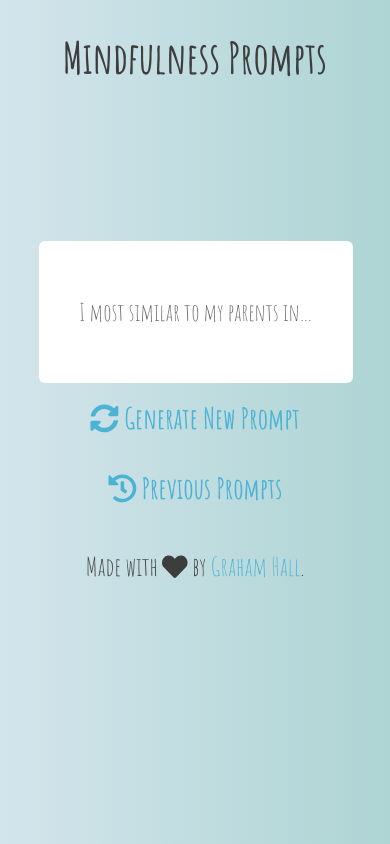
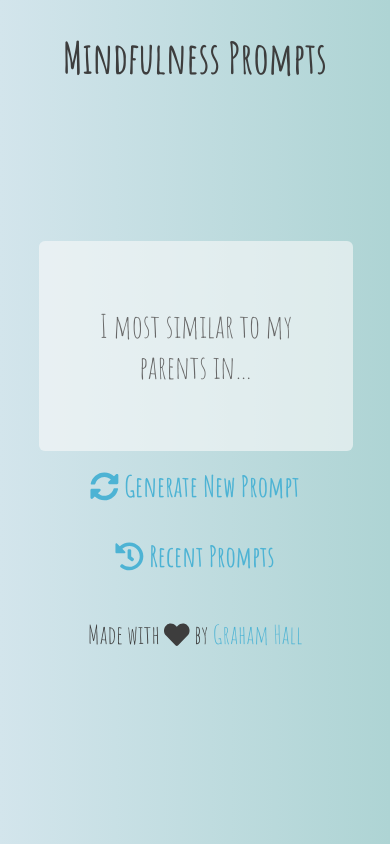
Before and after one commit to ghall89/journal-prompts, a React (Create React App) app: page / in a window 390 px wide. Built offline with nearby package versions, Linux system fonts and the light colour scheme.

Commit message:
design tweaks

```diff
--- a/src/App.css
+++ b/src/App.css
@@ -31,6 +31,13 @@ h3 {
 	text-align: center;
 }
 
+/* Lists */
+
+ul {
+	font-size: 2rem;
+	list-style: none;
+}
+
 /* Background Image */
 
 .backdrop {
@@ -59,7 +66,7 @@ h3 {
 }
 
 .card {
-	background: white;
+	background: rgba(250, 250, 250, 0.6);
 	padding: 2rem;
 	border-radius: 6px;
 	box-shadow: rgba(100, 100, 111, 0.2) 0px 7px 29px 0px;
@@ -85,11 +92,12 @@ button {
 	border: none;
 	color: rgb(77 179 212);
 	font-size: 1.8rem;
-	transition: color 0.1s;
+	transition: transform 0.3s;
 }
 
 button:hover {
 	color: rgb(84 194 230);
+	transform: scale(1.1);
 }
 
 button:active {
@@ -104,13 +112,12 @@ button:active {
 /* Link */
 
 a {
-	color: rgb(77 179 212);
+	color: rgb(77, 179, 212);
 	text-decoration: none;
 }
 
 a:hover {
-	text-decoration: underline;
-	color: rgb(84 194 230);
+	color: rgb(84, 194, 230);
 }
 
 /* Footer */
@@ -157,6 +164,6 @@ footer > p {
 	}
 
 	.promptText {
-		font-size: 1.5rem;
+		font-size: 2rem;
 	}
 }
--- a/src/components/Footer.jsx
+++ b/src/components/Footer.jsx
@@ -6,7 +6,7 @@ const Footer = () => {
 		<footer>
 			<p>
 				Made with <FontAwesomeIcon icon={faHeart} /> by{' '}
-				<a href="https://ghall.dev">Graham Hall</a>.
+				<a href="https://ghall.dev">Graham Hall</a>
 			</p>
 		</footer>
 	);
--- a/src/components/History.jsx
+++ b/src/components/History.jsx
@@ -11,7 +11,8 @@ const History = props => {
 			bottom: 'auto',
 			marginRight: '-50%',
 			transform: 'translate(-50%, -50%)',
-			maxHeight: '70%'
+			maxHeight: '70%',
+			width: '70%'
 		}
 	};
 
@@ -29,12 +30,12 @@ const History = props => {
 						<FontAwesomeIcon icon={faTimes} />
 					</button>
 				</div>
-				<h3>Prompt History</h3>
 				<div className="modalScroll">
 					<ul>
 						{props.data.history
 							.slice(0)
 							.reverse()
+							.slice(0, 15)
 							.map(item => (
 								<li key={Math.random()}>{item}</li>
 							))}
--- a/src/components/Prompt.jsx
+++ b/src/components/Prompt.jsx
@@ -48,7 +48,7 @@ const Prompt = () => {
 					<FontAwesomeIcon icon={faSyncAlt} /> Generate New Prompt
 				</button>
 				<button onClick={openModal}>
-					<FontAwesomeIcon icon={faHistory} /> Previous Prompts
+					<FontAwesomeIcon icon={faHistory} /> Recent Prompts
 				</button>
 			</div>
 			<History data={{ modalIsOpen, setIsOpen, closeModal, history }} />
```
